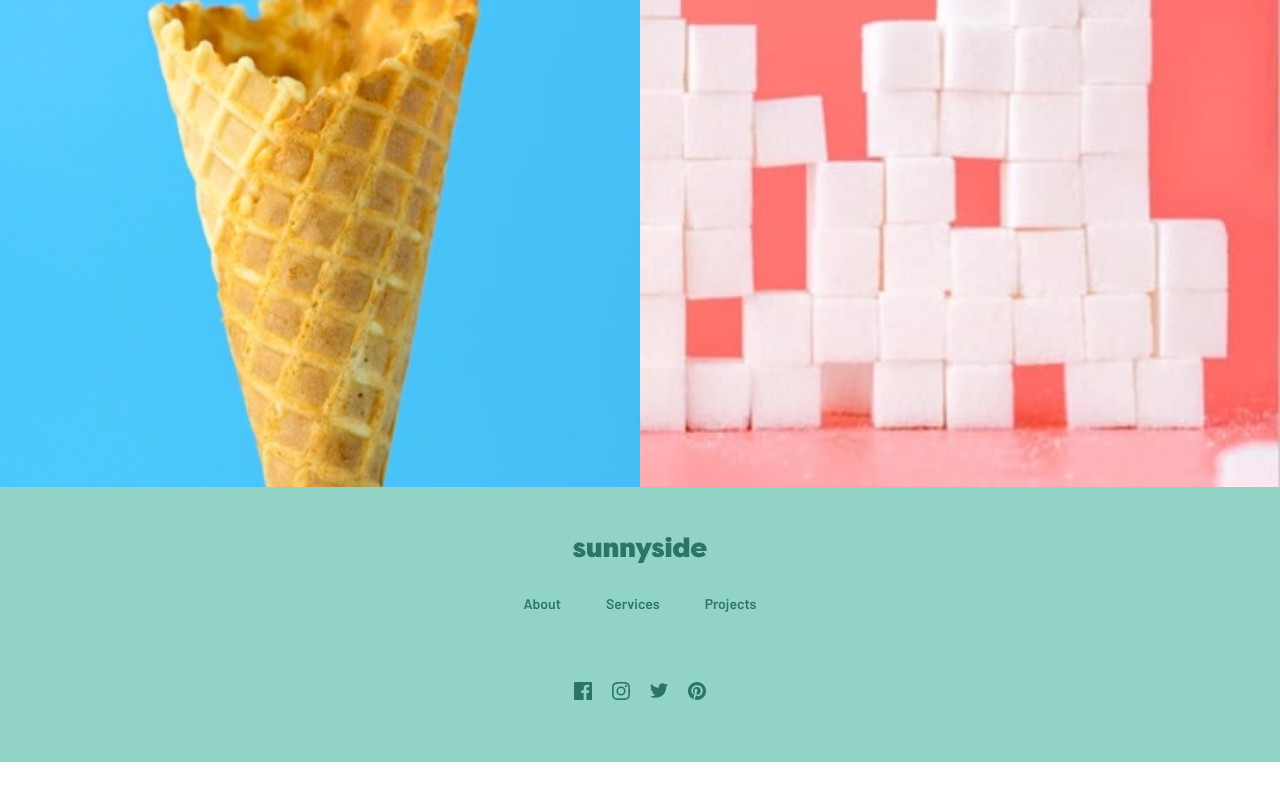
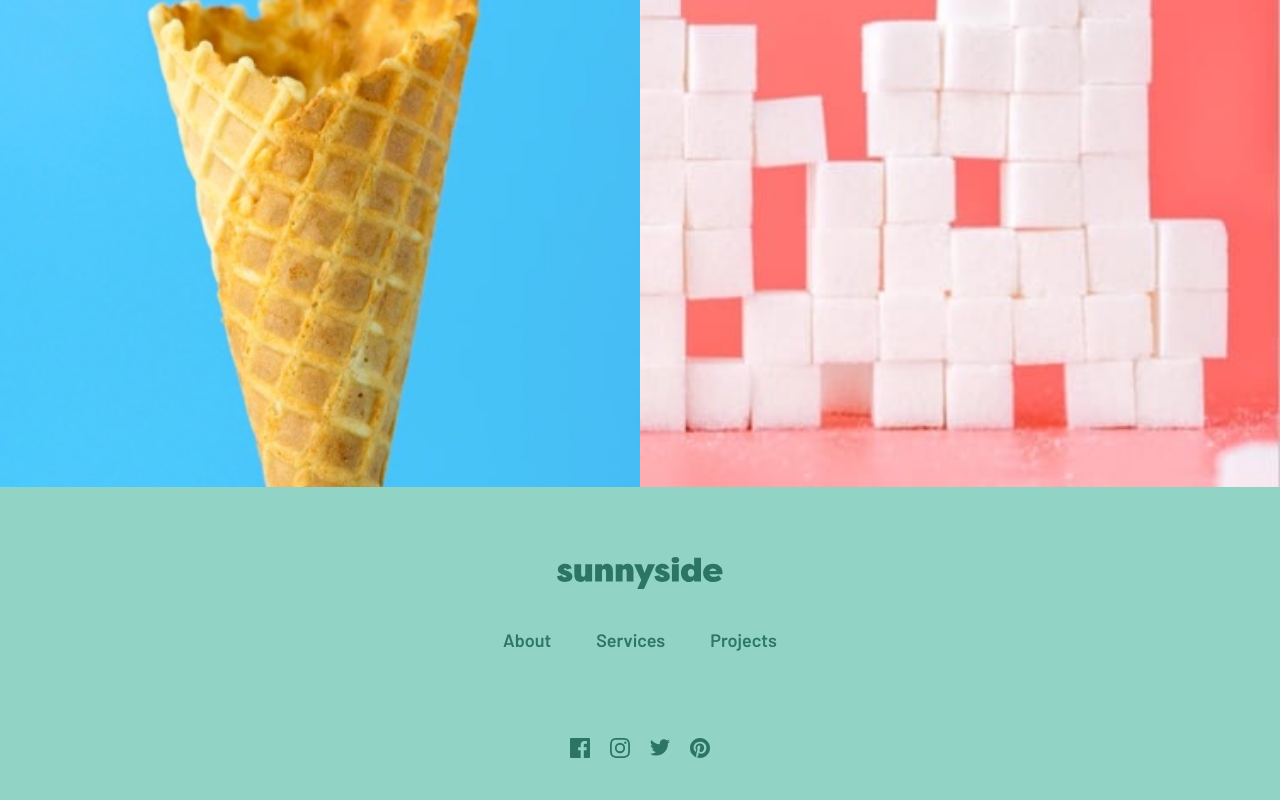
Before and after one commit to VenusY/frontend-mentor-sunnyside-agency-landing-page, a React app: page / in a window 1280 px wide. Shown: the part 7037-7837 px from the top of the page. Before the commit the page ends 7799 px from the top, so only its background shows below. Built offline with nearby package versions, Linux system fonts and the light colour scheme.

Commit message:
Increase logo, button, and font size in footer

```diff
--- a/src/styles/scss/Footer.scss
+++ b/src/styles/scss/Footer.scss
@@ -71,3 +71,35 @@
     transition: fill 150ms ease-in-out;
   }
 }
+
+@media screen and (min-width: 700px) {
+  .footer {
+    padding: 70px 0;
+
+    &__logo {
+      width: 166px;
+      max-width: unset;
+      margin-bottom: u.rem(38);
+    }
+
+    &__nav {
+      margin-bottom: u.rem(84);
+    }
+
+    &__page-link {
+      font-size: u.rem(18);
+    }
+  }
+
+  .socials {
+    &__link {
+      width: 20px;
+      height: 20px;
+
+      &:hover,
+      &:focus-visible {
+        transform: translateY(-5px) scale(1.2);
+      }
+    }
+  }
+}
```
